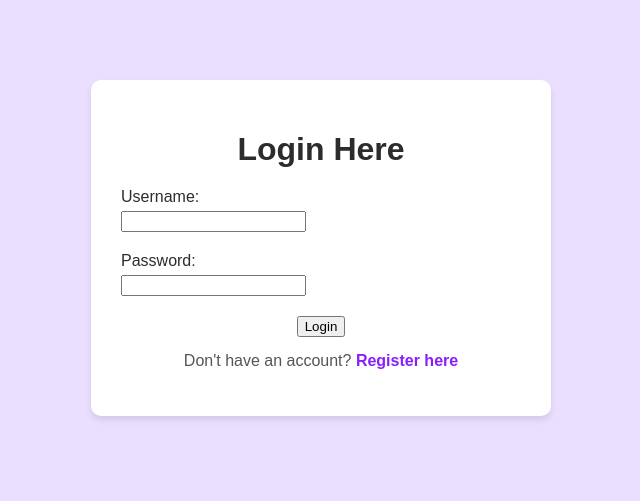
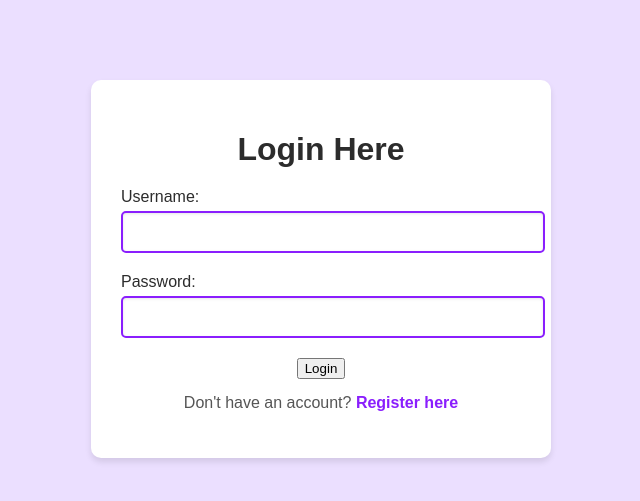
Before and after one commit to EmmaLond/Final_Project, a PHP site: page /login.php in a window 1280 px wide. Shown: the top 501 px of the page, without its empty margins (319-959 px from the left). Run offline with PHP 8.4, Linux system fonts and the light colour scheme.

Commit message:
login wip

```diff
--- a/stylesS.css
+++ b/stylesS.css
@@ -242,6 +242,13 @@ footer a:hover {
 }
 
 .auth-form input{
+    width: 100%;
+    padding:10px;
+    font-size: 1rem;
+    border: 2px solid #8a1efd;
+    border-radius: 5px;
+    box-shadow: inset 0 1px 3px rgba(0, 0, 0, 0.1);
+    transition: border-color 0.3s;
 
 }
 
```
